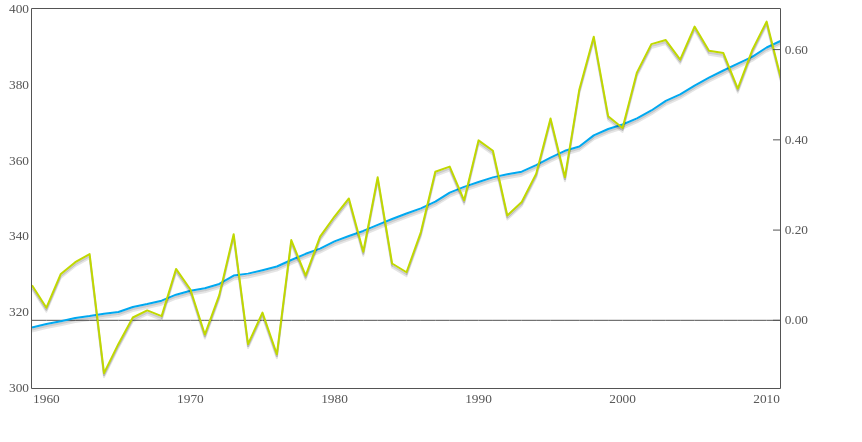
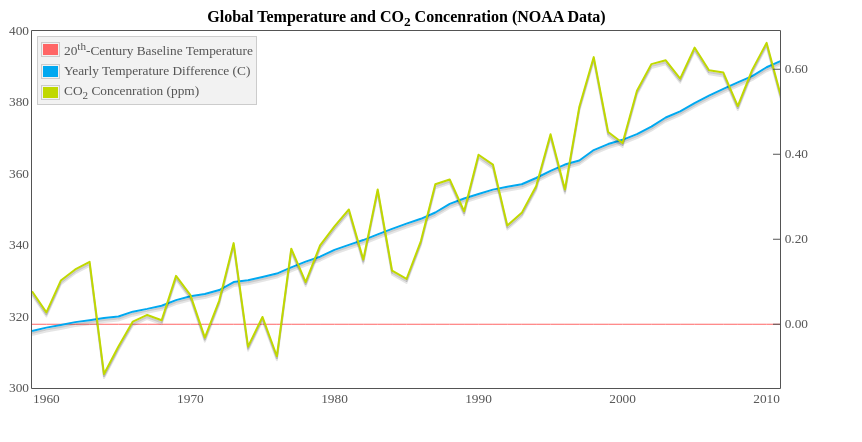
Before and after one commit to HeWhoShallNotBeMentioned/Basic_Data_Visualization_Line_Chart, a plain HTML site: page index.html in a window 1280 px wide. Shown: the whole page, without its empty margins (0-862 px from the left). Drawn offline with Linux system fonts and the light colour scheme.

Commit message:
add labels for the 3 data lines, change the color of the zero data line, and added a chart title

```diff
--- a/index.html
+++ b/index.html
@@ -127,11 +127,12 @@
     Flotr.draw(
       document.getElementById("chart"),
       [
-        {data: zero, lines: {show:true, lineWidth:1}, yaxis:2, shadowSize: 0, color: "#545454"},
-        {data: co2, lines: {show:true}},
-        {data: temp, lines: {show:true}, yaxis: 2}
+        {data: zero, label:"20<sup>th</sup>-Century Baseline Temperature", lines: {show:true, lineWidth:1}, yaxis:2, shadowSize: 0, color: "#ff6666"},
+        {data: co2, label:"Yearly Temperature Difference (C)",lines: {show:true}},
+        {data: temp, label:"CO<sub>2</sub> Concenration (ppm)",lines: {show:true}, yaxis: 2}
       ],
       {
+        title: "Global Temperature and CO<sub>2</sub> Concenration (NOAA Data)",
         grid: {horizontalLines: false, verticalLines: false},
         yaxis: {min: 300, max: 400},
         y2axis: {min: -0.15, max: 0.69}
```
